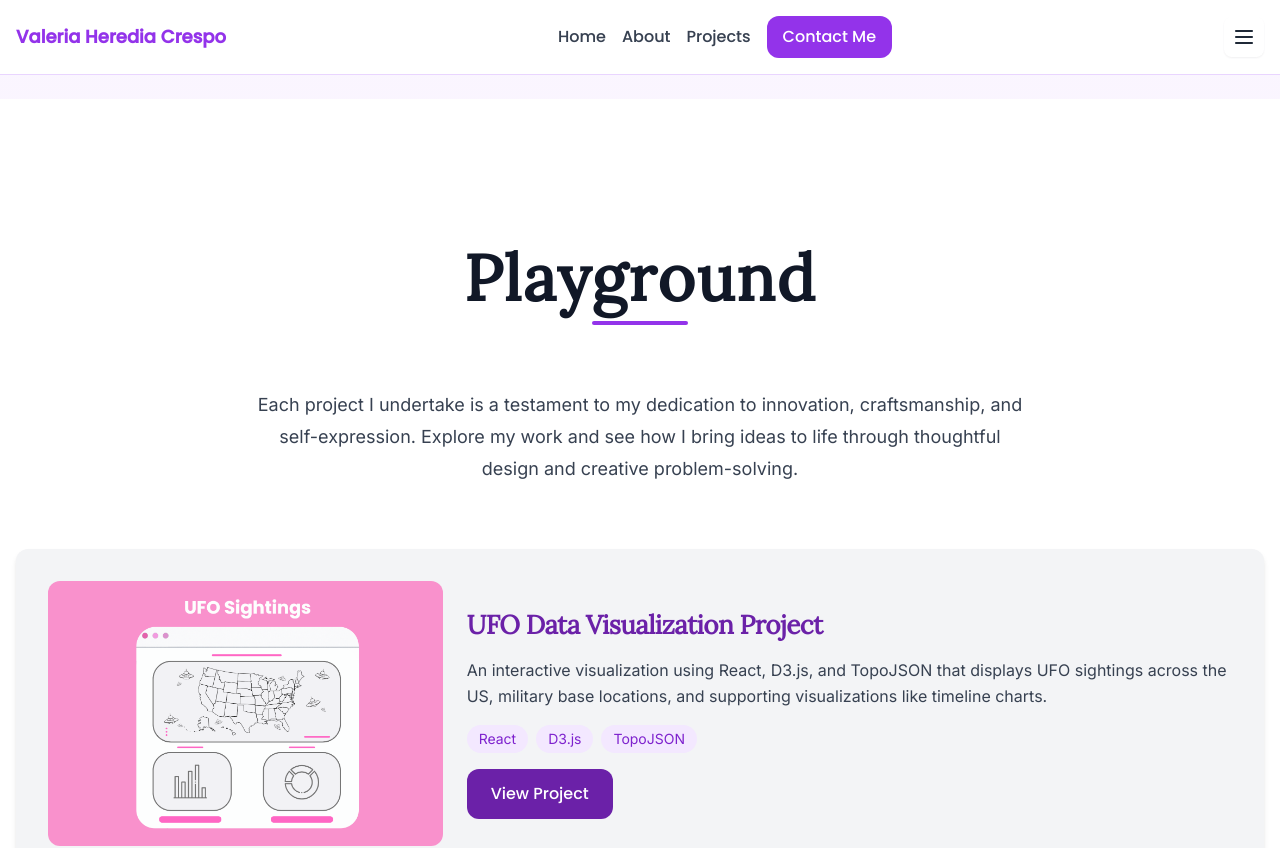
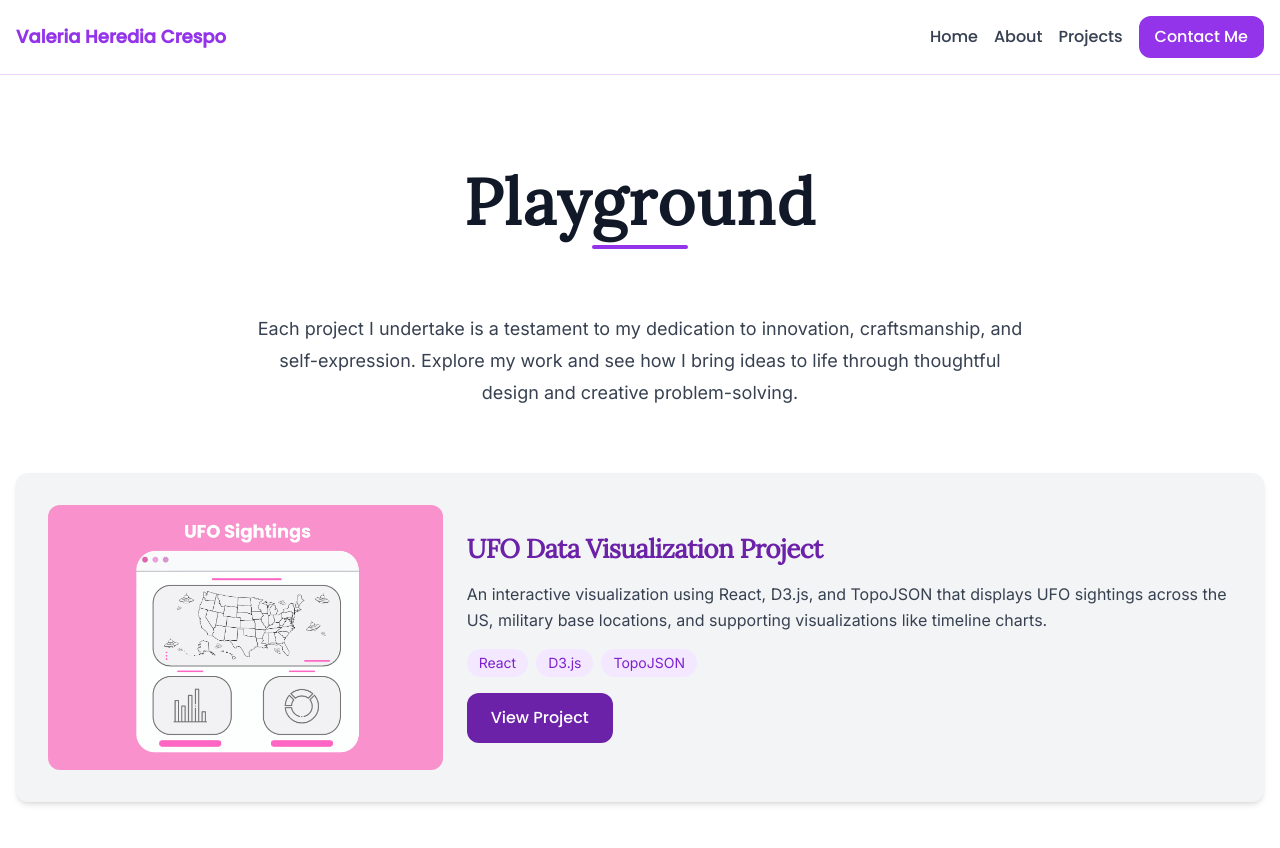
Before and after one commit to vvh24/portfolioBase, a Next.js app: page /projects in a window 1280 px wide. Shown: the top 848 px of the page. Built offline with nearby package versions, Linux system fonts and the light colour scheme.

Commit message:
adjusting hamburger button

```diff
--- a/src/app/about/page.tsx
+++ b/src/app/about/page.tsx
@@ -58,7 +58,7 @@ export default function AboutPage() {
 
           {/* Mobile Menu Button */}
           <button
-            className="inline-flex items-center justify-center font-medium rounded-md shadow-sm focus:outline-none focus:ring-2 focus:ring-offset-2 transition ease-in-out duration-150 disabled:opacity-50 disabled:cursor-not-allowed text-gray-800 hover:bg-gray-100 focus:ring-gray-500 border border-transparent px-2 w-10 h-10"
+            className="md:hidden inline-flex items-center justify-center font-medium rounded-md shadow-sm focus:outline-none focus:ring-2 focus:ring-offset-2 transition ease-in-out duration-150 disabled:opacity-50 disabled:cursor-not-allowed text-gray-800 hover:bg-gray-100 focus:ring-gray-500 border border-transparent px-2 w-10 h-10"
             type="button"
             onClick={() => setIsMenuOpen(!isMenuOpen)}
             aria-label="Open menu"
--- a/src/app/contact/page.tsx
+++ b/src/app/contact/page.tsx
@@ -82,7 +82,7 @@ export default function ContactPage() {
 
           {/* Mobile Menu Button */}
           <button
-            className="inline-flex items-center justify-center font-medium rounded-md shadow-sm focus:outline-none focus:ring-2 focus:ring-offset-2 transition ease-in-out duration-150 disabled:opacity-50 disabled:cursor-not-allowed text-gray-800 hover:bg-gray-100 focus:ring-gray-500 border border-transparent px-2 w-10 h-10"
+            className="md:hidden inline-flex items-center justify-center font-medium rounded-md shadow-sm focus:outline-none focus:ring-2 focus:ring-offset-2 transition ease-in-out duration-150 disabled:opacity-50 disabled:cursor-not-allowed text-gray-800 hover:bg-gray-100 focus:ring-gray-500 border border-transparent px-2 w-10 h-10"
             type="button"
             onClick={() => setIsMenuOpen(!isMenuOpen)}
             aria-label="Open menu"
--- a/src/app/layout.tsx
+++ b/src/app/layout.tsx
@@ -57,7 +57,7 @@ export default function RootLayout({
 
             {/* Mobile Menu Button */}
             <button
-              className="inline-flex items-center justify-center font-medium rounded-md shadow-sm focus:outline-none focus:ring-2 focus:ring-offset-2 transition ease-in-out duration-150 disabled:opacity-50 disabled:cursor-not-allowed text-gray-800 hover:bg-gray-100 focus:ring-gray-500 border border-transparent px-2 w-10 h-10"
+              className="md:hidden inline-flex items-center justify-center font-medium rounded-md shadow-sm focus:outline-none focus:ring-2 focus:ring-offset-2 transition ease-in-out duration-150 disabled:opacity-50 disabled:cursor-not-allowed text-gray-800 hover:bg-gray-100 focus:ring-gray-500 border border-transparent px-2 w-10 h-10"
               type="button"
               onClick={() => setIsMenuOpen(!isMenuOpen)}
               aria-label="Open menu"
@@ -122,7 +122,7 @@ export default function RootLayout({
           </div>
         </header>
 
-        <main className="pt-16">{children}</main>
+        <main className="pt-16 mt-[-28px]">{children}</main>
 
         <footer className="bg-gray-100 text-black-800 py-12">
           <div className="container mx-auto px-4 grid grid-cols-1 md:grid-cols-3 gap-8">
--- a/src/app/page.tsx
+++ b/src/app/page.tsx
@@ -50,7 +50,7 @@ export default function Home() {
 
           {/* Mobile Menu Button */}
           <button
-            className="inline-flex items-center justify-center font-medium rounded-md shadow-sm focus:outline-none focus:ring-2 focus:ring-offset-2 transition ease-in-out duration-150 disabled:opacity-50 disabled:cursor-not-allowed text-gray-800 hover:bg-gray-100 focus:ring-gray-500 border border-transparent px-2 w-10 h-10"
+            className="md:hidden inline-flex items-center justify-center font-medium rounded-md shadow-sm focus:outline-none focus:ring-2 focus:ring-offset-2 transition ease-in-out duration-150 disabled:opacity-50 disabled:cursor-not-allowed text-gray-800 hover:bg-gray-100 focus:ring-gray-500 border border-transparent px-2 w-10 h-10"
             type="button"
             onClick={() => setIsMenuOpen(!isMenuOpen)}
             aria-label="Open menu"
--- a/src/app/projects/ai-rag-implementation/page.tsx
+++ b/src/app/projects/ai-rag-implementation/page.tsx
@@ -50,7 +50,7 @@ export default function AIRAGImplementationPage() {
 
           {/* Mobile Menu Button */}
           <button
-            className="inline-flex items-center justify-center font-medium rounded-md shadow-sm focus:outline-none focus:ring-2 focus:ring-offset-2 transition ease-in-out duration-150 disabled:opacity-50 disabled:cursor-not-allowed text-gray-800 hover:bg-gray-100 focus:ring-gray-500 border border-transparent px-2 w-10 h-10"
+            className="md:hidden inline-flex items-center justify-center font-medium rounded-md shadow-sm focus:outline-none focus:ring-2 focus:ring-offset-2 transition ease-in-out duration-150 disabled:opacity-50 disabled:cursor-not-allowed text-gray-800 hover:bg-gray-100 focus:ring-gray-500 border border-transparent px-2 w-10 h-10"
             type="button"
             onClick={() => setIsMenuOpen(!isMenuOpen)}
             aria-label="Open menu"
--- a/src/app/projects/page.tsx
+++ b/src/app/projects/page.tsx
@@ -48,7 +48,7 @@ export default function ProjectsPage() {
 
           {/* Mobile Menu Button */}
           <button
-            className="inline-flex items-center justify-center font-medium rounded-md shadow-sm focus:outline-none focus:ring-2 focus:ring-offset-2 transition ease-in-out duration-150 disabled:opacity-50 disabled:cursor-not-allowed text-gray-800 hover:bg-gray-100 focus:ring-gray-500 border border-transparent px-2 w-10 h-10"
+            className="md:hidden inline-flex items-center justify-center font-medium rounded-md shadow-sm focus:outline-none focus:ring-2 focus:ring-offset-2 transition ease-in-out duration-150 disabled:opacity-50 disabled:cursor-not-allowed text-gray-800 hover:bg-gray-100 focus:ring-gray-500 border border-transparent px-2 w-10 h-10"
             type="button"
             onClick={() => setIsMenuOpen(!isMenuOpen)}
             aria-label="Open menu"
@@ -112,7 +112,7 @@ export default function ProjectsPage() {
           )}
         </div>
       </header>
-      <main className="container mx-auto px-4 py-24 space-y-16 pt-28 sm:pt-32 md:pt-36 mt-[35px]">
+      <main className="container mx-auto px-4 py-24 space-y-16 font-inter mt-[35px]">
         {/* Page Title Section */}
         <h1 className="text-5xl md:text-6xl font-heading text-gray-900 tracking-wide font-semibold text-center relative font-Lora">
           Playground
--- a/src/app/projects/recallify-ux-ui-design/page.tsx
+++ b/src/app/projects/recallify-ux-ui-design/page.tsx
@@ -130,7 +130,7 @@ export default function RecallifyUXUIDesignPage() {
 
           {/* Mobile Menu */}
           {isMenuOpen && (
-            <div className="absolute top-full left-0 w-full bg-white md:hidden">
+            <div className="md:hidden absolute top-full left-0 w-full bg-white md:hidden">
               <nav className="flex flex-col space-y-4 p-4">
                 <Link
                   href="/"
--- a/src/app/projects/ufo-data-visualization/page.tsx
+++ b/src/app/projects/ufo-data-visualization/page.tsx
@@ -48,7 +48,7 @@ export default function UFODataVisualizationPage() {
 
           {/* Mobile Menu Button */}
           <button
-            className="inline-flex items-center justify-center font-medium rounded-md shadow-sm focus:outline-none focus:ring-2 focus:ring-offset-2 transition ease-in-out duration-150 disabled:opacity-50 disabled:cursor-not-allowed text-gray-800 hover:bg-gray-100 focus:ring-gray-500 border border-transparent px-2 w-10 h-10"
+            className="md:hidden inline-flex items-center justify-center font-medium rounded-md shadow-sm focus:outline-none focus:ring-2 focus:ring-offset-2 transition ease-in-out duration-150 disabled:opacity-50 disabled:cursor-not-allowed text-gray-800 hover:bg-gray-100 focus:ring-gray-500 border border-transparent px-2 w-10 h-10"
             type="button"
             onClick={() => setIsMenuOpen(!isMenuOpen)}
             aria-label="Open menu"
```
